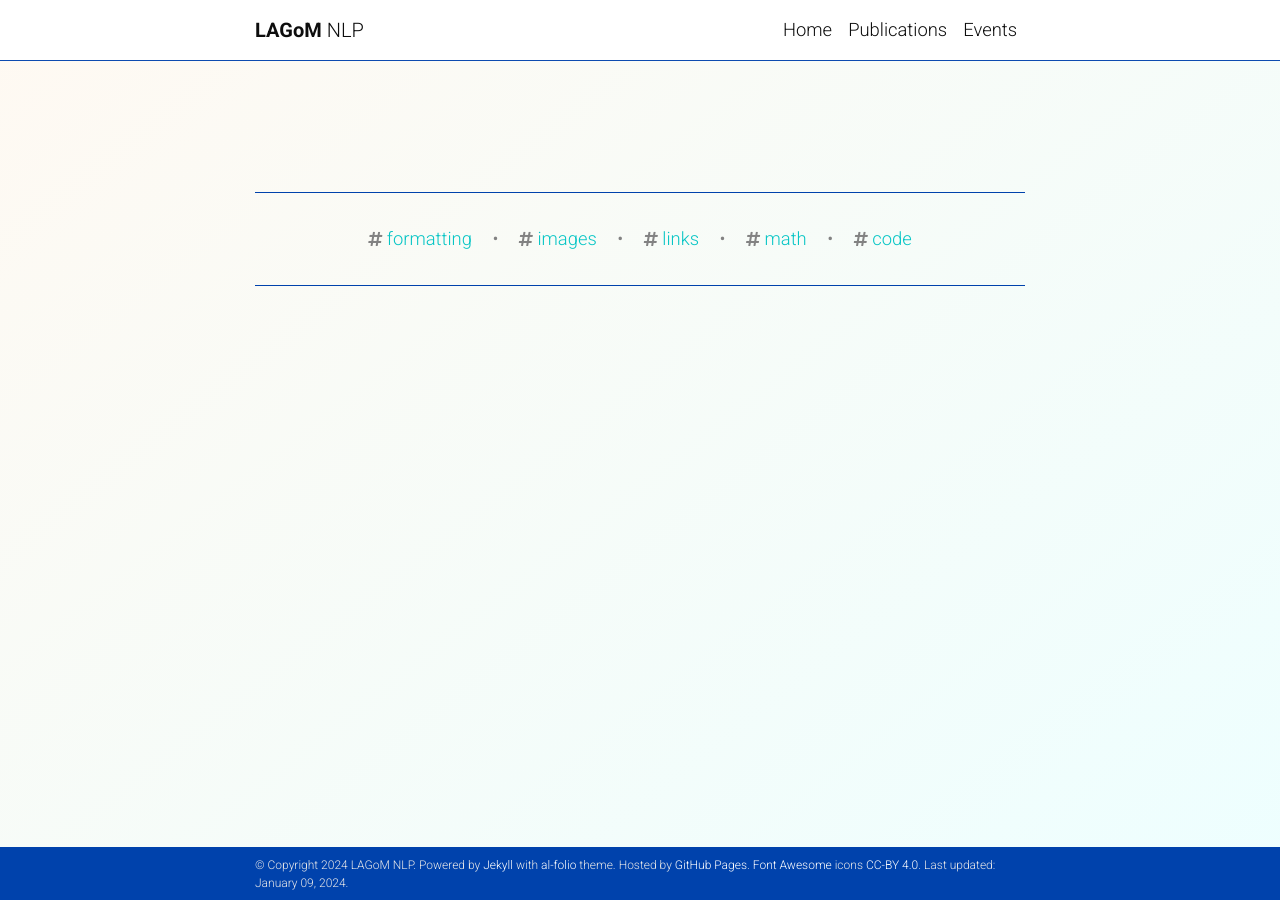
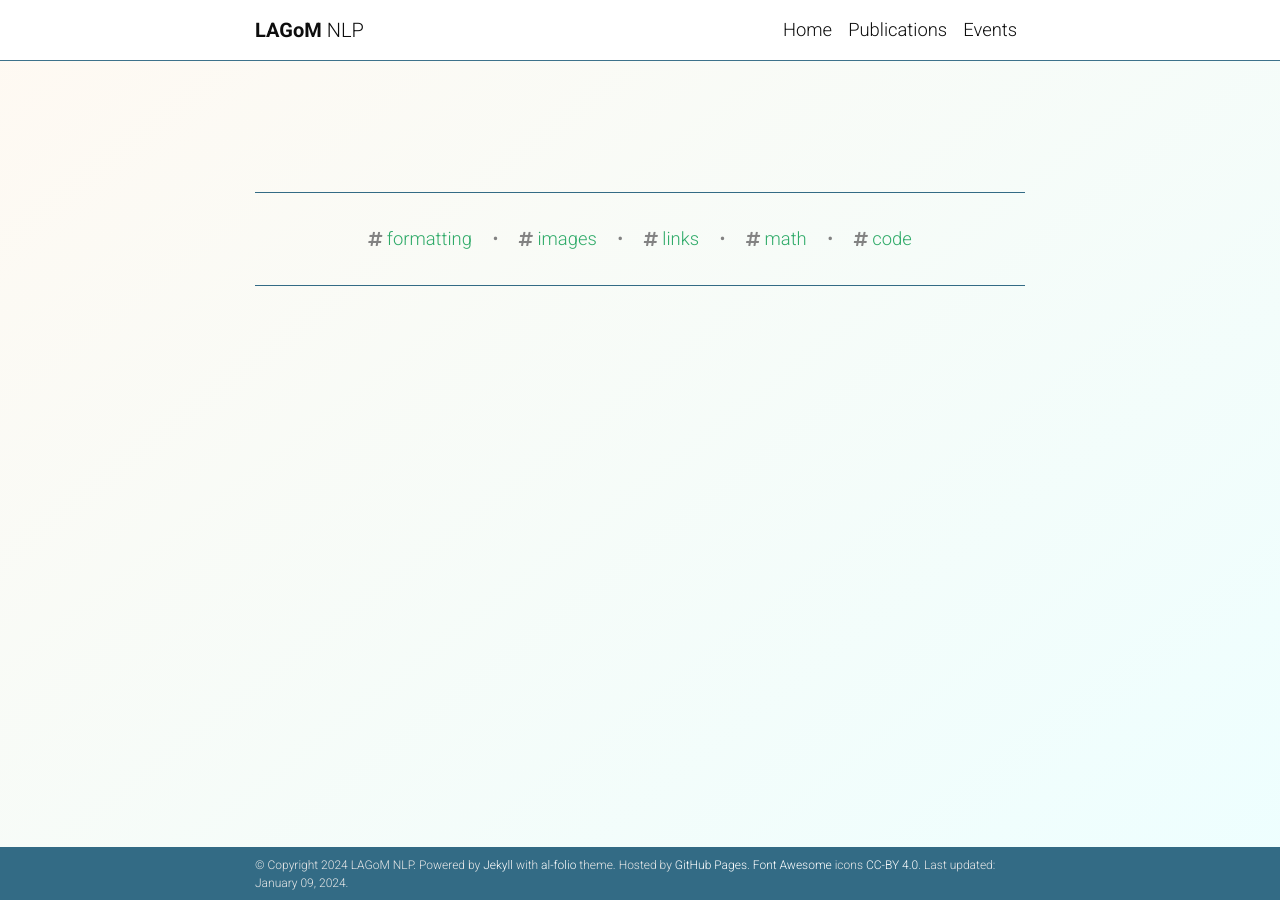
Before and after one commit to LAGoM-NLP/lagom-nlp.github.io, a Jekyll site: the page built from blog/index.html, in a window 1280 px wide. Built offline with Jekyll 4.4.1, drawn with Linux system fonts in a browser that asks for light colours; the list of posts is cut into pages by our own code; comment, search, counter and statistics services are not loaded; a style sheet for code colours, icons or effects is not loaded.

Commit message:
Updated theme colours.

```diff
--- a/_sass/_variables.scss
+++ b/_sass/_variables.scss
@@ -37,7 +37,11 @@ $black-color: #000000 !default;
 $code-bg-color-light:     rgba(157, 215, 209, 0.14);
 $code-bg-color-dark:      #2c3237 !default;
 
+$mainlp-dark-blue: #336b85 !default;
+$mainlp-light-blue: #5d9bb8 !default;
+$mainlp-green: #2eaa68 !default;
 
-$mainlp-dark-blue: #0042ac !default;
-$mainlp-light-blue: #0b96d7 !default;
-$mainlp-green: #06c5c5 !default;
+$lagom-dark-blue: #0042ac !default;
+$lagom-light-blue: #0b96d7 !default;
+$lagom-cyan: #06c5c5 !default;
+$lagom-green: #009922 !default;
```
